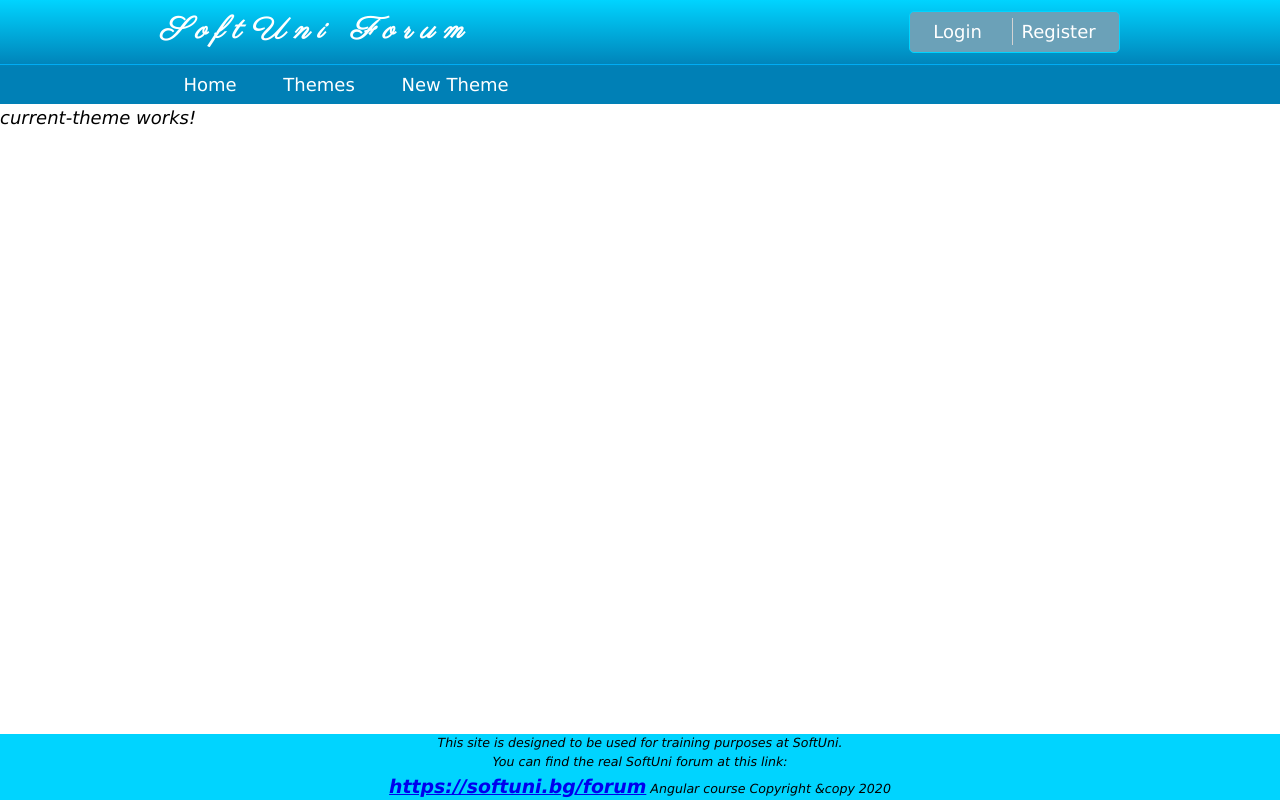
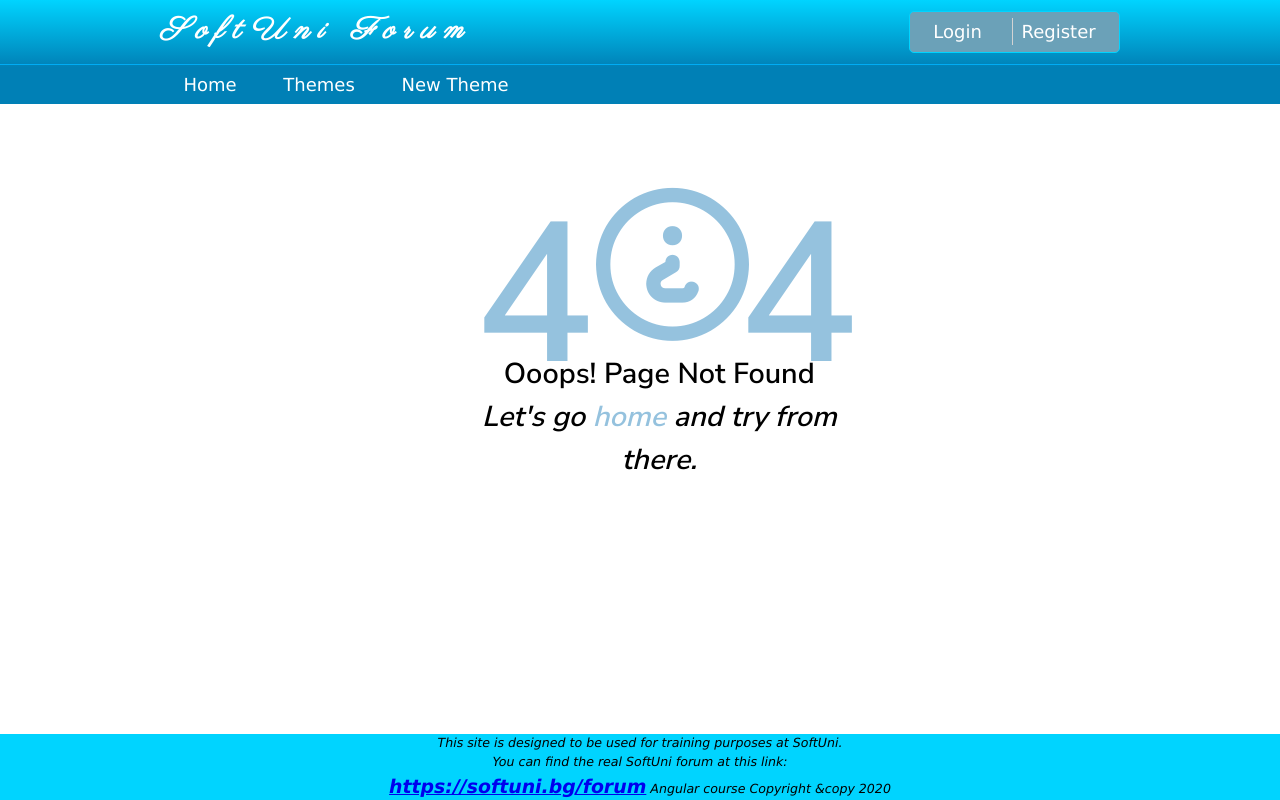
Before and after one commit to TodorSV/Workshop--Modules-and-Routing, an Angular app in the folder Workshop-Components/: page /404 in a window 1280 px wide. Built offline with nearby package versions, Linux system fonts and the light colour scheme.

Commit message:
Update routing configuration and error Page is added

```diff
--- a/Workshop-Components/src/app/app-routing.module.ts
+++ b/Workshop-Components/src/app/app-routing.module.ts
@@ -1,7 +1,14 @@
 import { NgModule } from '@angular/core';
 import { RouterModule, Routes } from '@angular/router';
+import { HomeComponent } from './home/home.component';
+import { ErrorComponent } from './error/error.component';
 
-const routes: Routes = [];
+// If path is empty and pathMatch is full, then redirect to /home
+const routes: Routes = [{ path: '', pathMatch: 'full', redirectTo: '/home' },
+{path: 'home', component: HomeComponent},
+{path: '**', redirectTo: '/404'},
+{path: '404', component: ErrorComponent}
+];
 
 @NgModule({
   imports: [RouterModule.forRoot(routes)],
--- a/Workshop-Components/src/app/app.module.ts
+++ b/Workshop-Components/src/app/app.module.ts
@@ -10,13 +10,15 @@ import { HomeComponent } from './home/home.component';
 import { AddThemeComponent } from './theme/add-theme/add-theme.component';
 import { UserModule } from './user/user.module';
 import { ThemeModule } from './theme/theme.module';
+import { ErrorComponent } from './error/error.component';
 
 
 @NgModule({
   declarations: [
     AppComponent,
     HomeComponent,
-    AddThemeComponent
+    AddThemeComponent,
+    ErrorComponent
   ],
   imports: [
     BrowserModule,
--- /dev/null
+++ b/Workshop-Components/src/app/error/error.component.css
@@ -0,0 +1,51 @@
+.mainbox {
+    margin: auto;
+    height: 550px;
+    width: 550px;
+    position: relative;
+  }
+
+    .err {
+      color: #95c2de;
+      font-family: 'Nunito Sans', sans-serif;
+      font-size: 11rem;
+      position:absolute;
+      left: 20%;
+      top: 8%;
+    }
+
+  .far {
+    position: absolute;
+    font-size: 8.5rem;
+    left: 42%;
+    top: 15%;
+    color: #95c2de;
+  }
+
+   .err2 {
+      color: #95c2de;
+      font-family: 'Nunito Sans', sans-serif;
+      font-size: 11rem;
+      position:absolute;
+      left: 68%;
+      top: 8%;
+    }
+
+  .msg {
+      text-align: center;
+      font-family: 'Nunito Sans', sans-serif;
+      font-size: 1.6rem;
+      position:absolute;
+      left: 16%;
+      top: 45%;
+      width: 75%;
+    }
+
+  a {
+    text-decoration: none;
+    color: #95c2de;
+  }
+
+  a:hover {
+    text-decoration: underline;
+  }
--- /dev/null
+++ b/Workshop-Components/src/app/error/error.component.html
@@ -0,0 +1,7 @@
+<div class="mainbox">
+    <div class="err">4</div>
+    <i class="far fa-question-circle fa-spin"></i>
+    <div class="err2">4</div>
+    <div class="msg">Ooops! Page Not Found<p>Let's go <a href="#">home</a> and try from there.</p>
+    </div>
+  </div>
```
Also changed, not shown: Workshop-Components/src/app/error/error.component.ts (added, +10 -0 lines), 1 other file (tests, documents, lock files or other folders).
